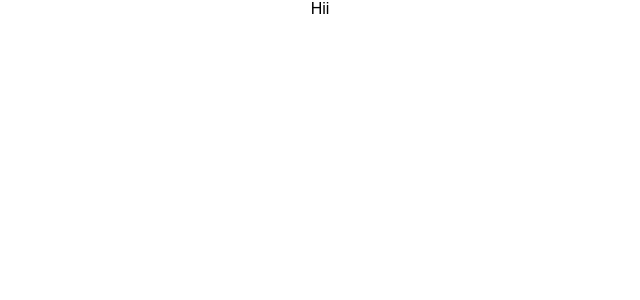
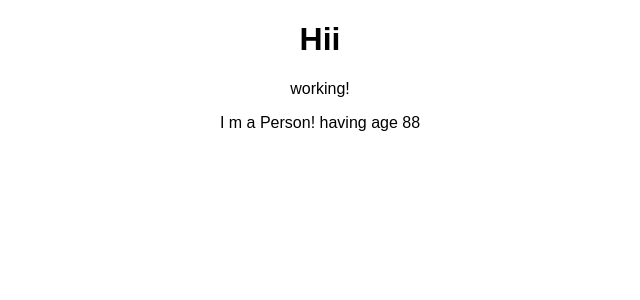
Before and after one commit to vatansoni89/MaximilianSchwarzmullerReact, a React (Create React App) app in the folder Project/react-complete-guide/: page / in a window 1280 px wide. Shown: the top 300 px of the page, without its empty margins (320-960 px from the left). Built offline with nearby package versions, Linux system fonts and the light colour scheme.

Commit message:
Reusing component and outputting dynamic content.

```diff
--- a/Project/react-complete-guide/src/App.js
+++ b/Project/react-complete-guide/src/App.js
@@ -1,9 +1,16 @@
 import React, { Component } from "react";
 import "./App.css";
+import Person from "./Person/Person.js";
 
 class App extends Component {
   render() {
-    return <div className="App">Hii</div>;
+    return (
+      <div className="App">
+        <h1>Hii</h1>
+        <p>working!</p>
+        <Person />
+      </div>
+    );
   }
 }
 
--- /dev/null
+++ b/Project/react-complete-guide/src/Person/Person.js
@@ -0,0 +1,8 @@
+import React from "react";
+
+//give lower case for fun variable.
+const person = () => {
+  return <p>I m a Person! having age {Math.floor(Math.random() * 100)}</p>;
+};
+
+export default person;
```
Also changed, not shown: 4 other files (tests, documents, lock files or other folders).
